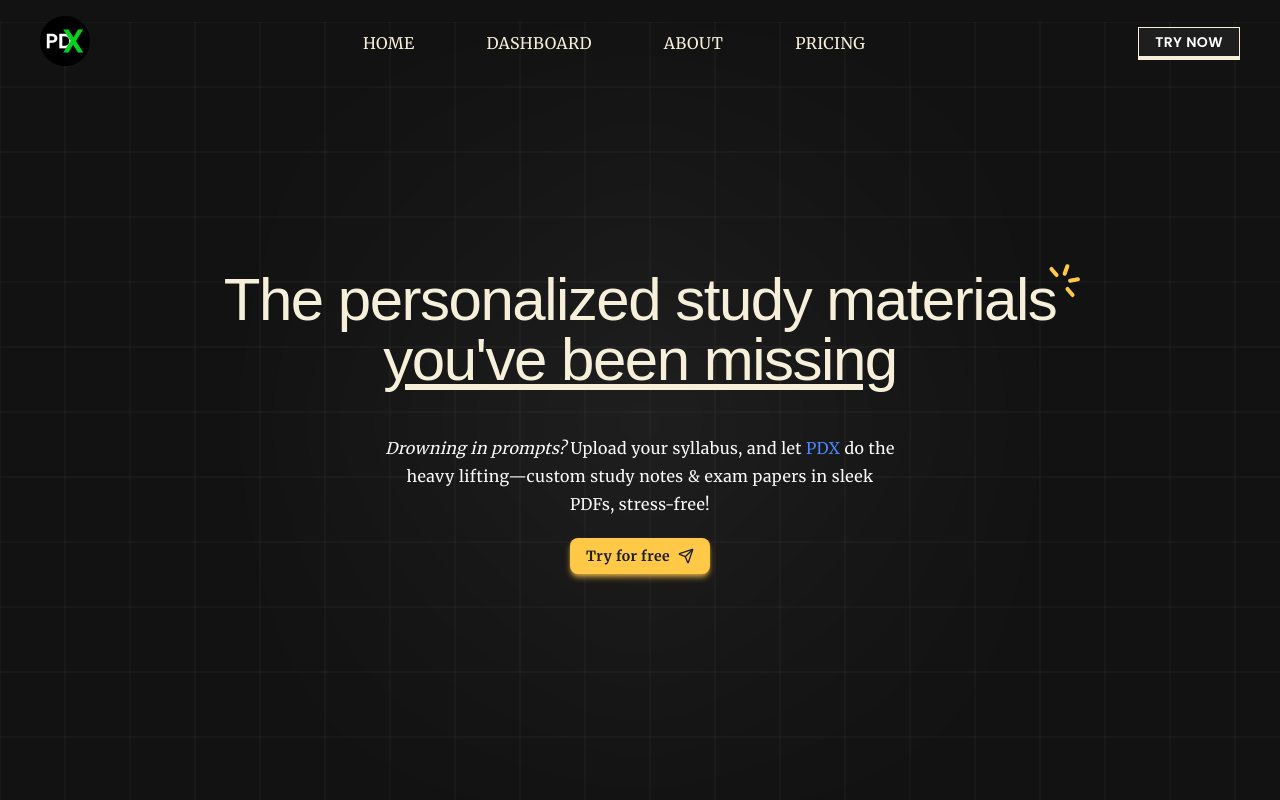
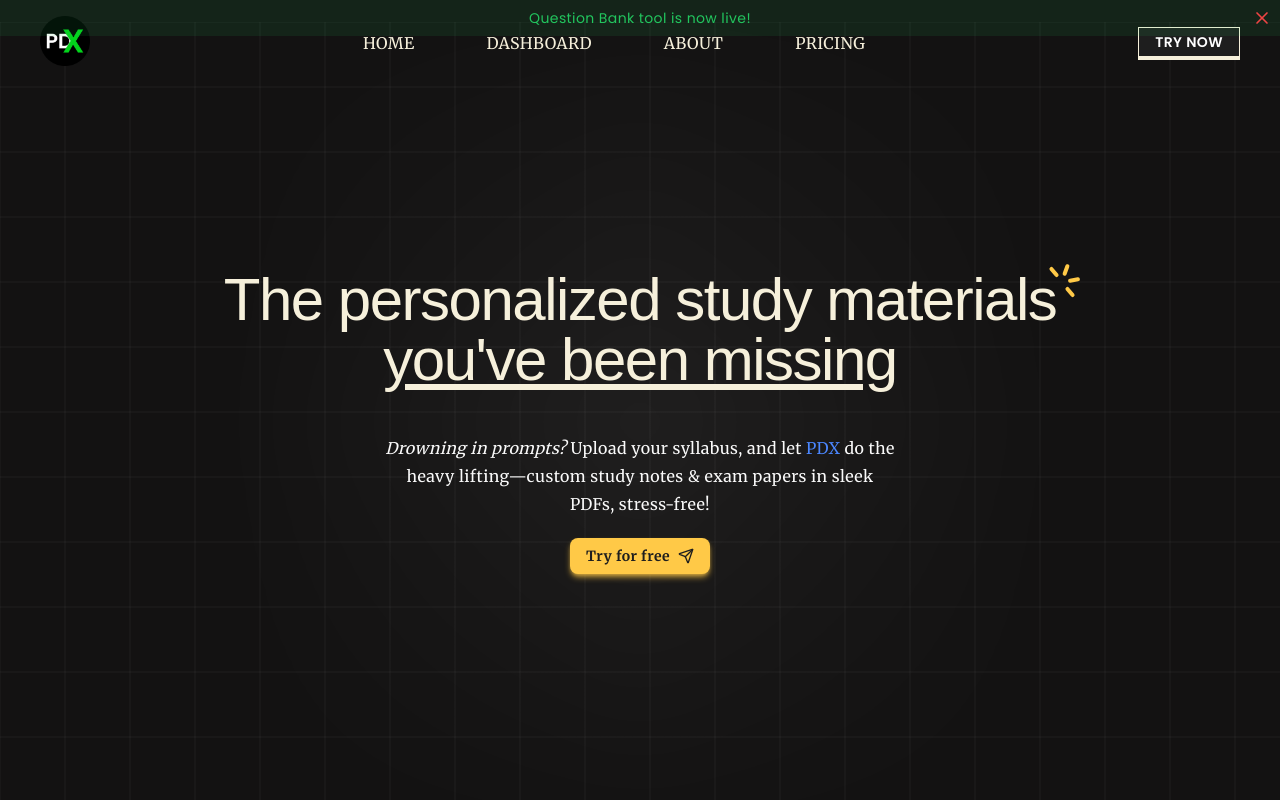
Before and after one commit to Dey11/pdx, a Next.js app: page / in a window 1280 px wide. Shown: the top 800 px of the page. Built offline with nearby package versions, Linux system fonts and the light colour scheme; no server answers; a web font is replaced by a local one.

Commit message:
add banner for new feature

```diff
--- a/src/app/(landing)/layout.tsx
+++ b/src/app/(landing)/layout.tsx
@@ -1,6 +1,7 @@
 import Image from "next/image";
 import React from "react";
 
+import NewFeatureBanner from "@/components/feature-banner";
 import Footer from "@/components/footer";
 import Header from "@/components/header";
 
@@ -49,6 +50,7 @@ export const metadata = {
 const Layout = ({ children }: Readonly<{ children: React.ReactNode }>) => {
   return (
     <div>
+      <NewFeatureBanner />
       <Header />
 
       {children}
--- /dev/null
+++ b/src/components/feature-banner.tsx
@@ -0,0 +1,21 @@
+"use client";
+
+import { useState } from "react";
+
+import { X } from "lucide-react";
+
+export default function NewFeatureBanner() {
+  const [open, setOpen] = useState(true);
+
+  if (!open) return null;
+
+  return (
+    <div className="absolute top-0 z-50 mx-auto w-full gap-x-2 bg-green-500/10 p-2 text-center text-xs text-green-500 sm:text-sm">
+      <span className="">Question Bank tool is now live!</span>
+      <X
+        className="absolute right-2 top-2 size-4 cursor-pointer text-red-500 sm:size-5"
+        onClick={() => setOpen(false)}
+      />
+    </div>
+  );
+}
```
